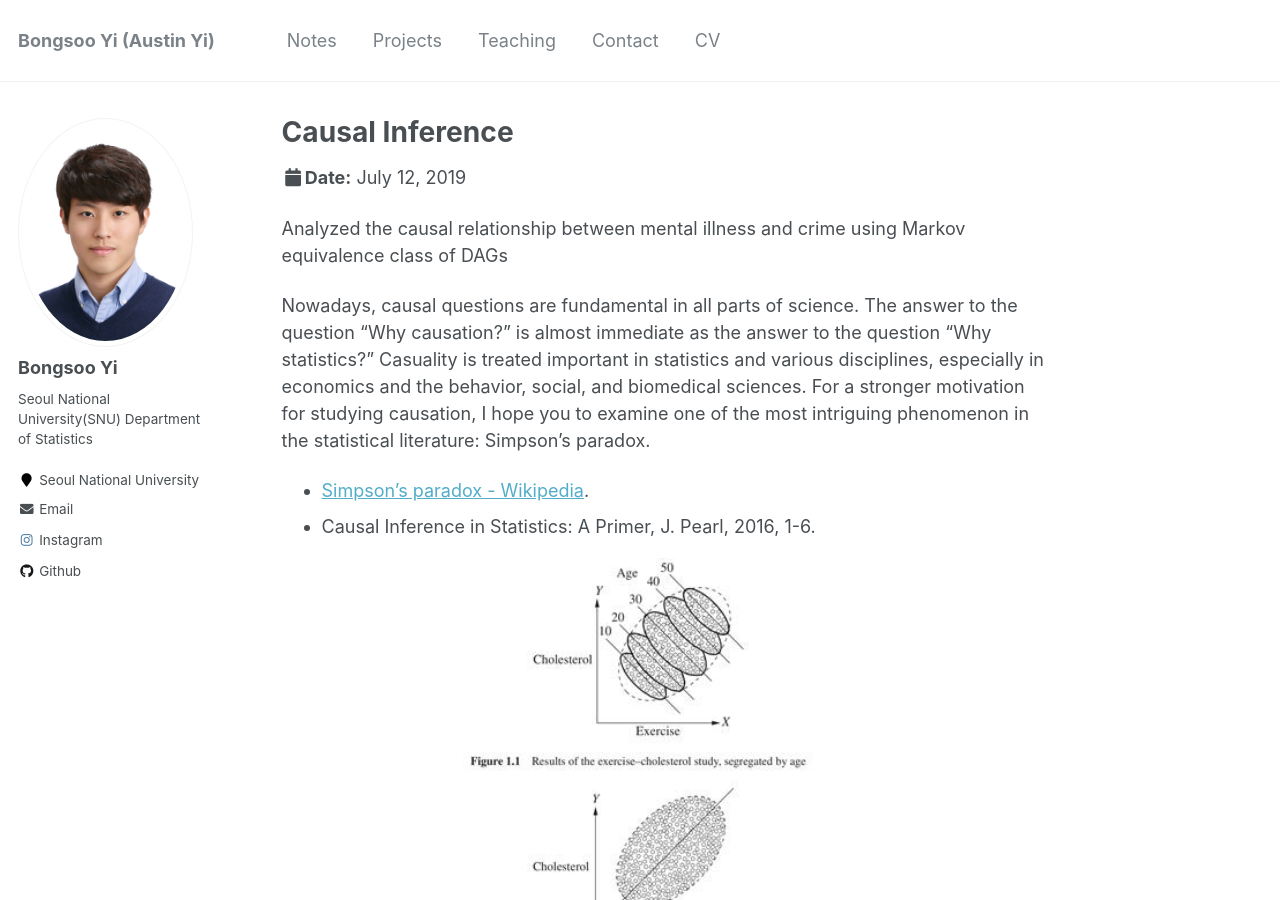
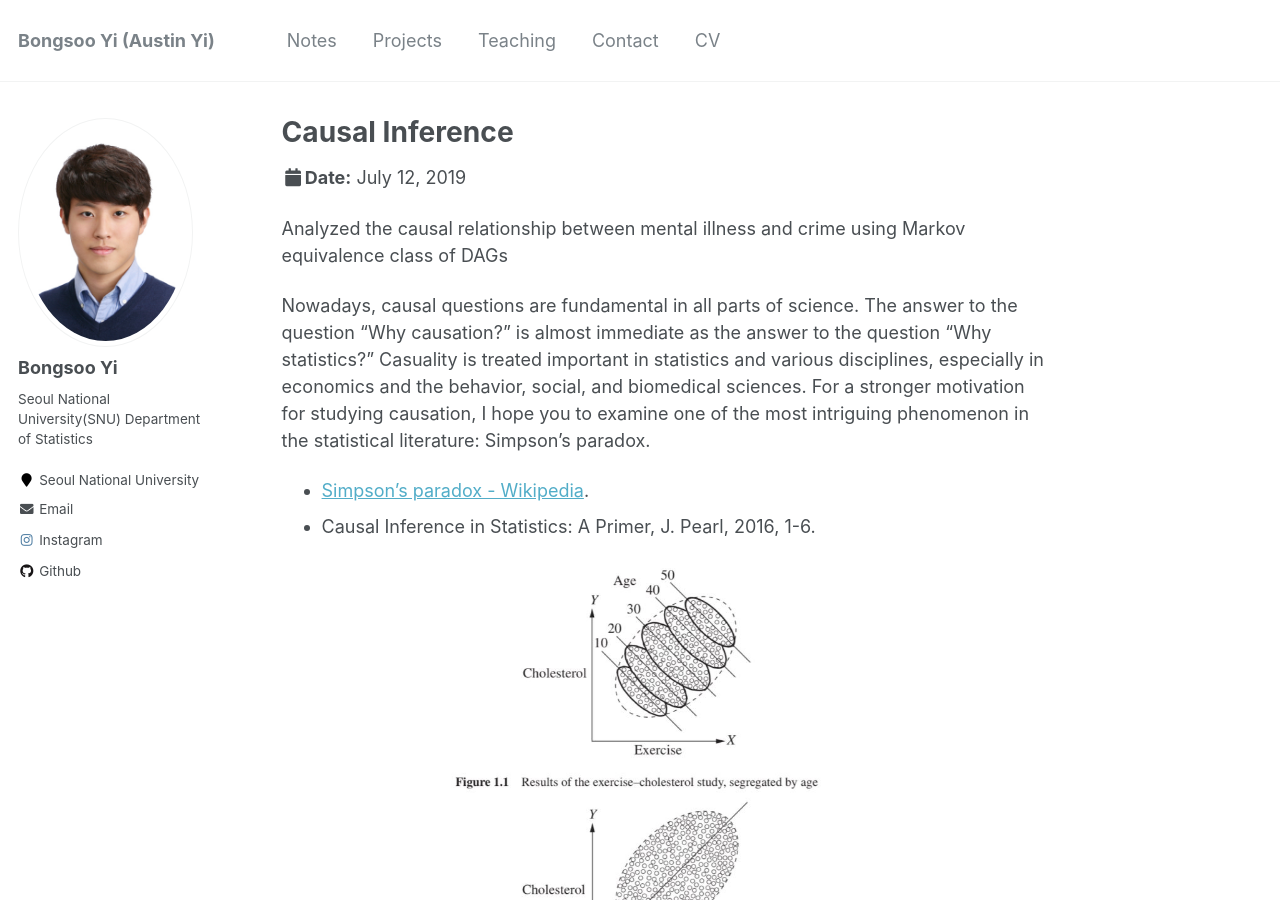
Before and after one commit to austinyi/austinyi.github.io, a Jekyll site: the page built from _talks/2019-07-12-talk-2.md, in a window 1280 px wide and 900 px high. Built offline with Jekyll 4.4.1, drawn with Linux system fonts in a browser that asks for light colours.

Commit message:
Update 2019-07-12-talk-2.md

```diff
--- a/_talks/2019-07-12-talk-2.md
+++ b/_talks/2019-07-12-talk-2.md
@@ -14,7 +14,11 @@ Nowadays, causal questions are fundamental in all parts of science. The answer t
 * [Simpson's paradox - Wikipedia](https://en.wikipedia.org/wiki/Simpson%27s_paradox).
 * Causal Inference in Statistics: A Primer, J. Pearl, 2016, 1-6.
 
+<p align="center">
 
+  <img src="http://austinyi.github.io/images/simpson4.jpg" style="width:500px;"/>
+
+</p>
 <p align="center">
 
   <img src="http://austinyi.github.io/images/simpson3.jpg" style="width:500px;"/>
```
